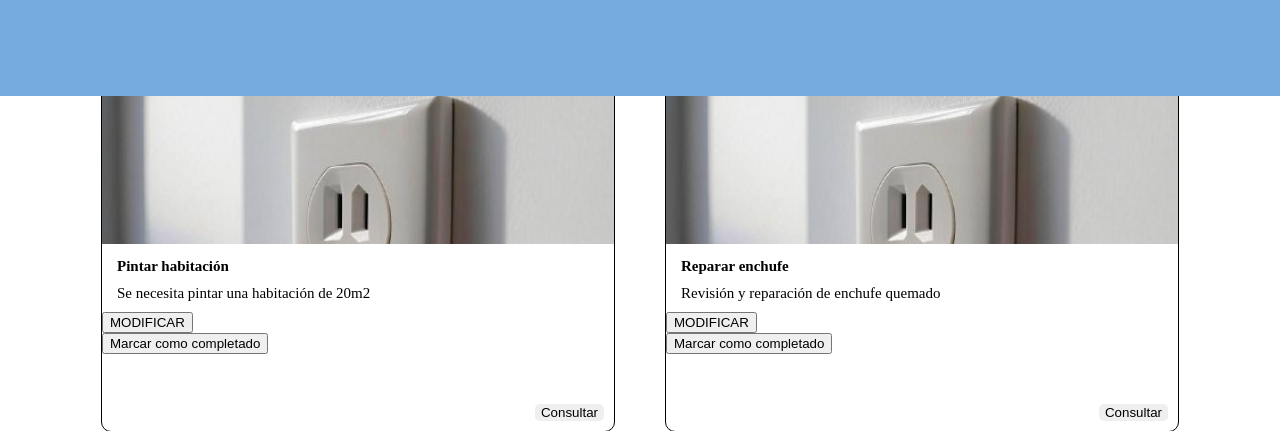
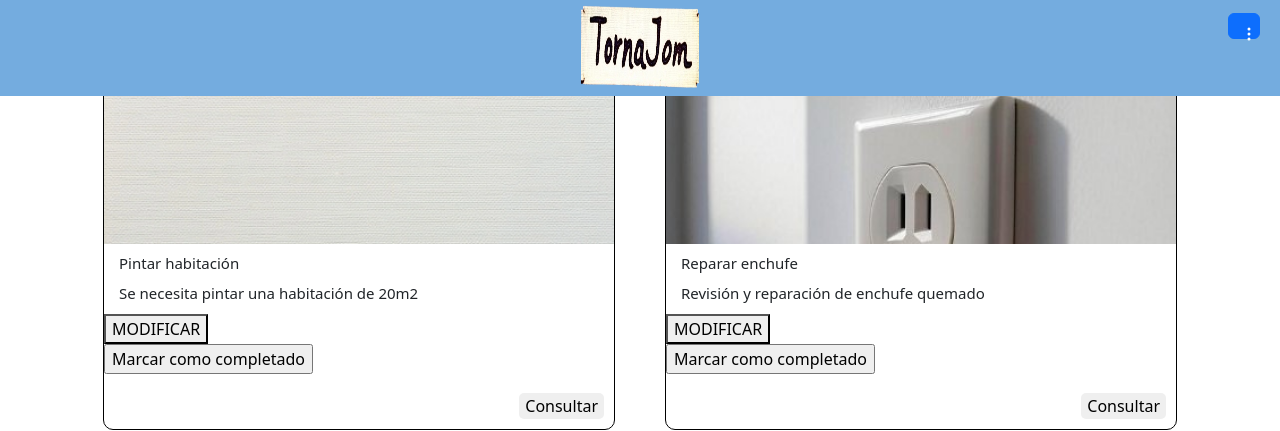
Before and after one commit to LautaroLambrecht/TornaJom, a PHP site: page / in a window 1280 px wide. Shown: the top 431 px of the page. Run offline with PHP 8.4, Linux system fonts and the light colour scheme; data comes from the database, SQL or seed files in the repository.

Commit message:
Seguidilla de css index

```diff
--- a/class/Model.php
+++ b/class/Model.php
@@ -18,8 +18,20 @@
                     if ($contador % 2 == 0){
                         echo "<div class='trabajoPares'>";
                     }
-                    echo "<div class='trabajo'>
-                        <img src='img\Electricista.jpg'>
+                        echo "<div class='trabajo'>";
+                        if ($row['id_especialidad'] == 2){
+                            echo "<img src='img\Electricista.jpg'>";
+                        }
+                        elseif ($row['id_especialidad'] == 1){
+                            echo "<img src='img\Pintura.png'>";
+                        }
+                        elseif ($row['id_especialidad'] == 3){
+                            echo "<img src='img\Fontaneria.jpg'>";
+                        }
+                        elseif ($row['id_especialidad'] == 4){
+                            echo "<img src='img\Jardineria.png'>";
+                        }
+                        echo "
                         <h1>".$row['titulo']."</h1>
                         <p>".$row['descripcion']."</p>
                         <form action='update.php' method='POST'>
--- a/css/styles.css
+++ b/css/styles.css
@@ -9,10 +9,17 @@
     height: 12%;
     position: fixed;
     top: 0;
+    display: flex;
+    justify-content: center;
 }
 
 main{
     margin-top: 7%;
+}
+
+.logo{
+    width: 10%;
+    height: auto;
 }
 
 .trabajo{
@@ -58,3 +65,11 @@
     gap:50px;
     justify-content:center
 }
+
+.boton-header{
+    top: 13px;
+    position: absolute;
+    right: 20px;
+    width: 32px;
+    height: 26px;
+}
--- a/index.php
+++ b/index.php
@@ -15,11 +15,28 @@
 <head>
     <meta charset="UTF-8">
     <meta name="viewport" content="width=device-width, initial-scale=1.0">
+    <link href="https://cdn.jsdelivr.net/npm/bootstrap@5.3.3/dist/css/bootstrap.min.css" rel="stylesheet">
     <link rel="stylesheet" href="css/styles.css">
+    <script src="https://cdn.jsdelivr.net/npm/bootstrap@5.3.3/dist/js/bootstrap.bundle.min.js"></script>
     <title>TornaJom</title>
 </head>
 <body>
-    <header></header>
+    <header>
+        <img class="logo" src="img/Logo.png" alt="">
+        <button class="btn btn-primary boton-header" type="button" data-bs-toggle="offcanvas" data-bs-target="#offcanvasRight" aria-controls="offcanvasRight"><svg xmlns="http://www.w3.org/2000/svg" width="16" height="16" fill="currentColor" class="bi bi-three-dots-vertical" viewBox="0 0 16 16">
+  <path d="M9.5 13a1.5 1.5 0 1 1-3 0 1.5 1.5 0 0 1 3 0m0-5a1.5 1.5 0 1 1-3 0 1.5 1.5 0 0 1 3 0m0-5a1.5 1.5 0 1 1-3 0 1.5 1.5 0 0 1 3 0"/>
+</svg></button>
+        <div class="offcanvas offcanvas-end" tabindex="-1" id="offcanvasRight" aria-labelledby="offcanvasRightLabel">
+        <div class="offcanvas-header">
+            <h5 class="offcanvas-title" id="offcanvasRightLabel">Offcanvas right</h5>
+            <button type="button" class="btn-close" data-bs-dismiss="offcanvas" aria-label="Close"></button>
+        </div>
+        <div class="offcanvas-body">
+            ...
+        </div>
+        </div>
+        </div>
+    </header>
     <main>
         <?php
         $modelo->drawAllWorks();
```
Also changed, not shown: img/Jardineria.png (added), img/Logo.png (added), img/Pintura.png (added).
